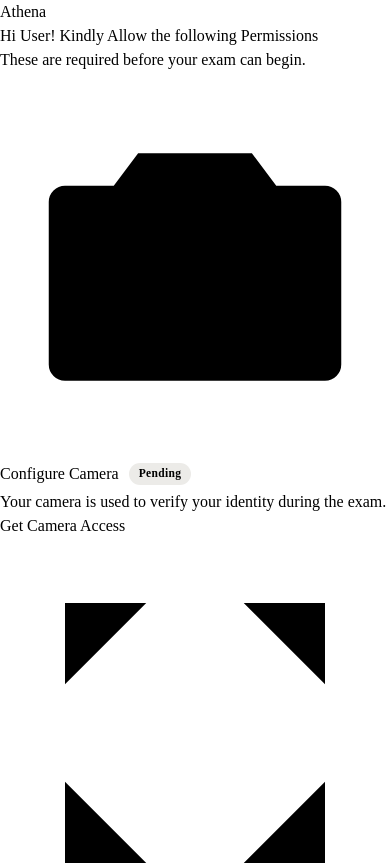
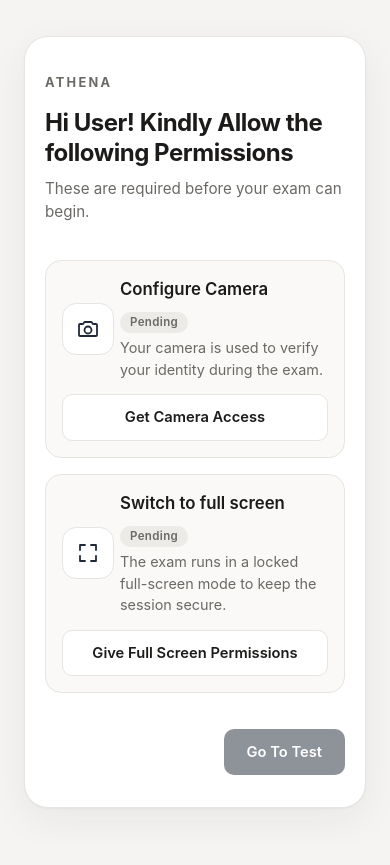
Before and after one commit to krishpusa-prog/Athena, a React (Vite) app: page / in a window 390 px wide. Shown: the top 865 px of the page. After the commit the page ends 844 px from the top, so only its background shows below. Built offline with nearby package versions, Linux system fonts and the light colour scheme.

Commit message:
fix(styles): restore base css variables, card layouts, and package dependencies

```diff
--- a/src/App.css
+++ b/src/App.css
@@ -1,3 +1,263 @@
+:root {
+  --bg: #f5f4f2;
+  --surface: #ffffff;
+  --text: #1c1b1a;
+  --text-muted: #6b6965;
+  --border: #e7e5e1;
+  --accent: #1f2937;
+  --accent-hover: #111827;
+  --success: #15803d;
+  --success-bg: #e8f5ec;
+  --danger: #b42318;
+  --danger-bg: #fdecea;
+}
+
+/* ---------- Global Layout ---------- */
+.app {
+  min-height: 100vh;
+  display: flex;
+  align-items: center;
+  justify-content: center;
+  padding: 32px 24px;
+  background: var(--bg);
+  color: var(--text);
+  font-family: 'Inter', system-ui, -apple-system, BlinkMacSystemFont, 'Segoe UI', Roboto, sans-serif;
+  box-sizing: border-box;
+}
+
+/* ---------- Card ---------- */
+.card {
+  width: 100%;
+  max-width: 920px;
+  padding: 48px 56px;
+  background: var(--surface);
+  border: 1px solid var(--border);
+  border-radius: 24px;
+  box-shadow: 0 1px 2px rgba(28, 27, 26, 0.04), 0 12px 40px rgba(28, 27, 26, 0.06);
+  box-sizing: border-box;
+}
+
+.card__header {
+  margin-bottom: 36px;
+}
+
+.brand {
+  display: inline-block;
+  margin-bottom: 16px;
+  font-size: 0.8rem;
+  font-weight: 700;
+  letter-spacing: 0.18em;
+  text-transform: uppercase;
+  color: var(--text-muted);
+}
+
+.greeting {
+  margin: 0 0 10px;
+  font-size: clamp(1.5rem, 2.5vw, 2rem);
+  font-weight: 700;
+  line-height: 1.25;
+  letter-spacing: -0.02em;
+  color: var(--text);
+}
+
+.subtitle {
+  margin: 0;
+  font-size: 0.95rem;
+  color: var(--text-muted);
+}
+
+/* ---------- Permission list ---------- */
+.permissions {
+  display: flex;
+  flex-direction: column;
+  gap: 16px;
+  margin: 0;
+  padding: 0;
+  list-style: none;
+}
+
+.permission {
+  display: grid;
+  grid-template-columns: 52px 1fr auto;
+  align-items: center;
+  gap: 20px;
+  padding: 20px 24px;
+  background: #faf9f7;
+  border: 1px solid var(--border);
+  border-radius: 16px;
+  transition: border-color 0.2s, background 0.2s;
+}
+
+.permission--granted {
+  background: var(--success-bg);
+  border-color: #b9dfc4;
+}
+
+.permission--denied {
+  background: var(--danger-bg);
+  border-color: #f2c0bb;
+}
+
+.permission__icon {
+  display: grid;
+  place-items: center;
+  width: 52px;
+  height: 52px;
+  background: var(--surface);
+  border: 1px solid var(--border);
+  border-radius: 14px;
+  color: var(--accent);
+}
+
+.permission--granted .permission__icon {
+  color: var(--success);
+  border-color: #b9dfc4;
+}
+
+.permission__icon svg {
+  width: 24px;
+  height: 24px;
+  fill: none;
+  stroke: currentColor;
+  stroke-width: 1.8;
+  stroke-linecap: round;
+  stroke-linejoin: round;
+}
+
+.permission__text {
+  flex: 1;
+}
+
+.permission__heading {
+  display: flex;
+  flex-wrap: wrap;
+  align-items: center;
+  gap: 10px;
+  margin-bottom: 4px;
+}
+
+.permission__title {
+  margin: 0;
+  font-size: 1.05rem;
+  font-weight: 600;
+  color: var(--text);
+}
+
+.permission__desc {
+  margin: 0;
+  font-size: 0.9rem;
+  line-height: 1.5;
+  color: var(--text-muted);
+}
+
+.permission--denied .permission__desc {
+  color: var(--danger);
+}
+
+/* ---------- Status badges ---------- */
+.badge {
+  display: inline-flex;
+  align-items: center;
+  gap: 4px;
+  padding: 2px 10px;
+  font-size: 0.72rem;
+  font-weight: 600;
+  letter-spacing: 0.03em;
+  border-radius: 999px;
+  background: #ecebe8;
+  color: var(--text-muted);
+}
+
+.badge svg {
+  width: 12px;
+  height: 12px;
+  fill: none;
+  stroke: currentColor;
+  stroke-width: 3;
+  stroke-linecap: round;
+  stroke-linejoin: round;
+}
+
+.badge--granted {
+  background: #d3eddb;
+  color: var(--success);
+}
+
+.badge--denied {
+  background: #f9d6d2;
+  color: var(--danger);
+}
+
+/* ---------- Buttons ---------- */
+.btn {
+  display: inline-flex;
+  align-items: center;
+  justify-content: center;
+  padding: 11px 22px;
+  font: inherit;
+  font-size: 0.92rem;
+  font-weight: 600;
+  border: 1px solid transparent;
+  border-radius: 10px;
+  cursor: pointer;
+  transition: background 0.15s, border-color 0.15s, opacity 0.15s, transform 0.1s;
+}
+
+.btn:active:not(:disabled) {
+  transform: scale(0.98);
+}
+
+.btn:disabled {
+  cursor: not-allowed;
+  opacity: 0.5;
+}
+
+.btn:focus-visible {
+  outline: 2px solid var(--accent);
+  outline-offset: 2px;
+}
+
+.btn--primary {
+  background: var(--accent);
+  color: #fff;
+}
+
+.btn--primary:hover:not(:disabled) {
+  background: var(--accent-hover);
+}
+
+.btn--secondary {
+  background: var(--surface);
+  border-color: var(--border);
+  color: var(--text);
+}
+
+.btn--secondary:hover:not(:disabled) {
+  border-color: var(--accent);
+}
+
+.permission--granted .btn--secondary {
+  background: transparent;
+  border-color: transparent;
+  color: var(--success);
+  opacity: 1;
+}
+
+/* ---------- Card Footer ---------- */
+.card__footer {
+  display: flex;
+  align-items: center;
+  justify-content: flex-end;
+  gap: 16px;
+  margin-top: 36px;
+}
+
+.footer-error {
+  margin: 0 auto 0 0;
+  font-size: 0.9rem;
+  color: var(--danger);
+}
+
 /* ---------- Floating camera preview ---------- */
 .camera-preview {
   position: fixed;
@@ -17,7 +277,7 @@
   width: 100%;
   height: 100%;
   object-fit: cover;
-  transform: scaleX(-1); /* mirror, so it feels like a mirror to the student */
+  transform: scaleX(-1); /* mirror preview */
 }
 
 .camera-preview__badge {
@@ -49,62 +309,7 @@
   50% { opacity: 0.3; }
 }
 
-@media (max-width: 720px) {
-  .camera-preview {
-    width: 140px;
-    top: 12px;
-    right: 12px;
-  }
-}
-.permission__heading {
-  display: flex;
-  flex-wrap: wrap;
-  align-items: center;
-  gap: 10px;
-  margin-bottom: 4px;
-}
-
-.permission__heading .permission__title {
-  margin: 0;
-}
-
-/* ---------- Status badges ---------- */
-.badge {
-  display: inline-flex;
-  align-items: center;
-  gap: 4px;
-  padding: 2px 10px;
-  font-size: 0.72rem;
-  font-weight: 600;
-  letter-spacing: 0.03em;
-  border-radius: 999px;
-  background: #ecebe8;
-  color: var(--text-muted);
-}
-
-.badge svg {
-  width: 12px;
-  height: 12px;
-  fill: none;
-  stroke: currentColor;
-  stroke-width: 3;
-  stroke-linecap: round;
-  stroke-linejoin: round;
-}
-
-.badge--granted { background: #d3eddb; color: var(--success); }
-.badge--denied  { background: #f9d6d2; color: var(--danger); }
-
-.card__footer {
-  align-items: center;
-  gap: 16px;
-}
-
-.footer-error {
-  margin: 0 auto 0 0;
-  font-size: 0.9rem;
-  color: var(--danger);
-}
+/* Hidden video for background frame capture */
 .hidden-video {
   position: fixed;
   bottom: 0;
@@ -114,7 +319,8 @@
   opacity: 0;
   pointer-events: none;
 }
-/* ---------- Exam screen ---------- */
+
+/* ---------- Exam Screen ---------- */
 .exam__header {
   display: flex;
   align-items: center;
@@ -122,7 +328,9 @@
   margin-bottom: 28px;
 }
 
-.exam__header .brand { margin: 0; }
+.exam__header .brand {
+  margin: 0;
+}
 
 .exam__meta {
   display: flex;
@@ -137,9 +345,13 @@
   background: #ecebe8;
   border-radius: 999px;
   font-variant-numeric: tabular-nums;
+  color: var(--text);
 }
 
-.strikes { color: var(--danger); }
+.strikes {
+  color: var(--danger);
+  font-weight: 700;
+}
 
 .exam__progress {
   margin: 0 0 8px;
@@ -152,6 +364,7 @@
   font-size: 1.4rem;
   line-height: 1.35;
   letter-spacing: -0.01em;
+  color: var(--text);
 }
 
 .options {
@@ -170,20 +383,33 @@
   border-radius: 14px;
   cursor: pointer;
   transition: border-color 0.15s, background 0.15s;
+  color: var(--text);
+  font-size: 0.95rem;
 }
 
-.option:hover { border-color: var(--accent); }
+.option:hover {
+  border-color: var(--accent);
+  background: #f4f3f0;
+}
 
 .option--selected {
   background: #eef0f3;
   border-color: var(--accent);
+  font-weight: 600;
 }
 
-.option input { accent-color: var(--accent); }
+.option input {
+  width: 18px;
+  height: 18px;
+  accent-color: var(--accent);
+  cursor: pointer;
+}
 
-.exam__footer { justify-content: space-between; }
+.exam__footer {
+  justify-content: space-between;
+}
 
-/* ---------- Submitted screen ---------- */
+/* ---------- Submitted Screen ---------- */
 .card--center {
   display: flex;
   flex-direction: column;
@@ -217,7 +443,10 @@
   color: var(--text-muted);
 }
 
-.notice--danger { color: var(--danger); }
+.notice--danger {
+  color: var(--danger);
+  font-weight: 600;
+}
 
 .stats {
   display: grid;
@@ -225,6 +454,7 @@
   gap: 16px;
   width: 100%;
   margin: 32px 0 40px;
+  padding: 0;
 }
 
 .stat {
@@ -232,12 +462,16 @@
   background: #faf9f7;
   border: 1px solid var(--border);
   border-radius: 16px;
+  text-align: center;
 }
 
 .stat dt {
   margin-bottom: 6px;
   font-size: 0.8rem;
   color: var(--text-muted);
+  text-transform: uppercase;
+  letter-spacing: 0.05em;
+  font-weight: 600;
 }
 
 .stat dd {
@@ -245,9 +479,10 @@
   font-size: 1.8rem;
   font-weight: 700;
   font-variant-numeric: tabular-nums;
+  color: var(--text);
 }
 
-/* ---------- Warning modal ---------- */
+/* ---------- Warning Modal ---------- */
 .modal-backdrop {
   position: fixed;
   inset: 0;
@@ -256,6 +491,7 @@
   place-items: center;
   padding: 24px;
   background: rgba(28, 27, 26, 0.6);
+  backdrop-filter: blur(4px);
 }
 
 .modal {
@@ -266,11 +502,13 @@
   border-top: 5px solid var(--danger);
   border-radius: 16px;
   box-shadow: 0 20px 60px rgba(0, 0, 0, 0.35);
+  box-sizing: border-box;
 }
 
 .modal__title {
   margin: 0 0 12px;
   font-size: 1.25rem;
+  font-weight: 700;
   color: var(--danger);
 }
 
@@ -279,3 +517,36 @@
   line-height: 1.5;
   color: var(--text-muted);
 }
+
+/* ---------- Small Screen Adaptations ---------- */
+@media (max-width: 720px) {
+  .card {
+    padding: 32px 20px;
+  }
+
+  .camera-preview {
+    width: 140px;
+    top: 12px;
+    right: 12px;
+  }
+
+  .permission {
+    grid-template-columns: 44px 1fr;
+    gap: 14px;
+    padding: 16px;
+  }
+
+  .permission .btn {
+    grid-column: 1 / -1;
+  }
+
+  .exam__header {
+    flex-direction: column;
+    align-items: flex-start;
+    gap: 12px;
+  }
+
+  .stats {
+    grid-template-columns: 1fr 1fr;
+  }
+}
--- a/src/index.css
+++ b/src/index.css
@@ -1,10 +1,15 @@
 @import "tailwindcss";
 
 html, body, #root {
-  height: 100%;
+  min-height: 100%;
+  margin: 0;
+  padding: 0;
 }
 
 body {
-  margin: 0;
+  background: #f5f4f2;
+  font-family: 'Inter', system-ui, -apple-system, BlinkMacSystemFont, 'Segoe UI', Roboto, sans-serif;
+  -webkit-font-smoothing: antialiased;
+  -moz-osx-font-smoothing: grayscale;
   user-select: none; /* sensible default for an exam environment */
 }
```
Also changed, not shown: package.json (+29 -2 lines), src/App.jsx (+46 -8 lines).
